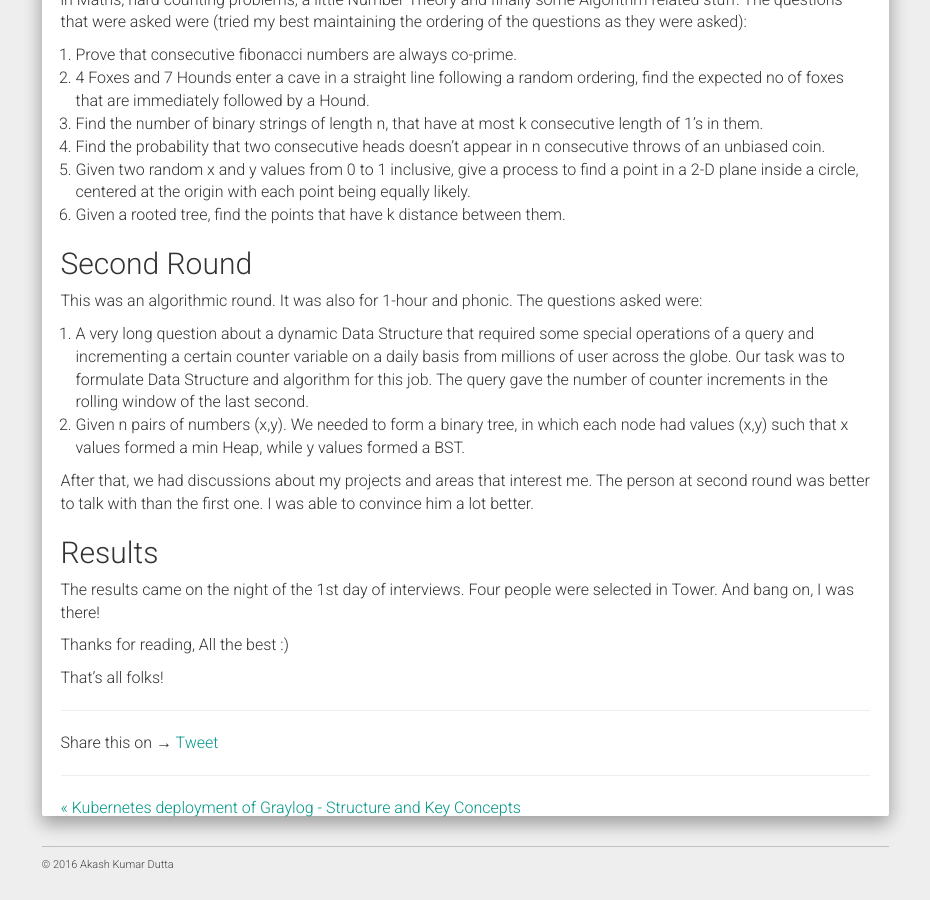
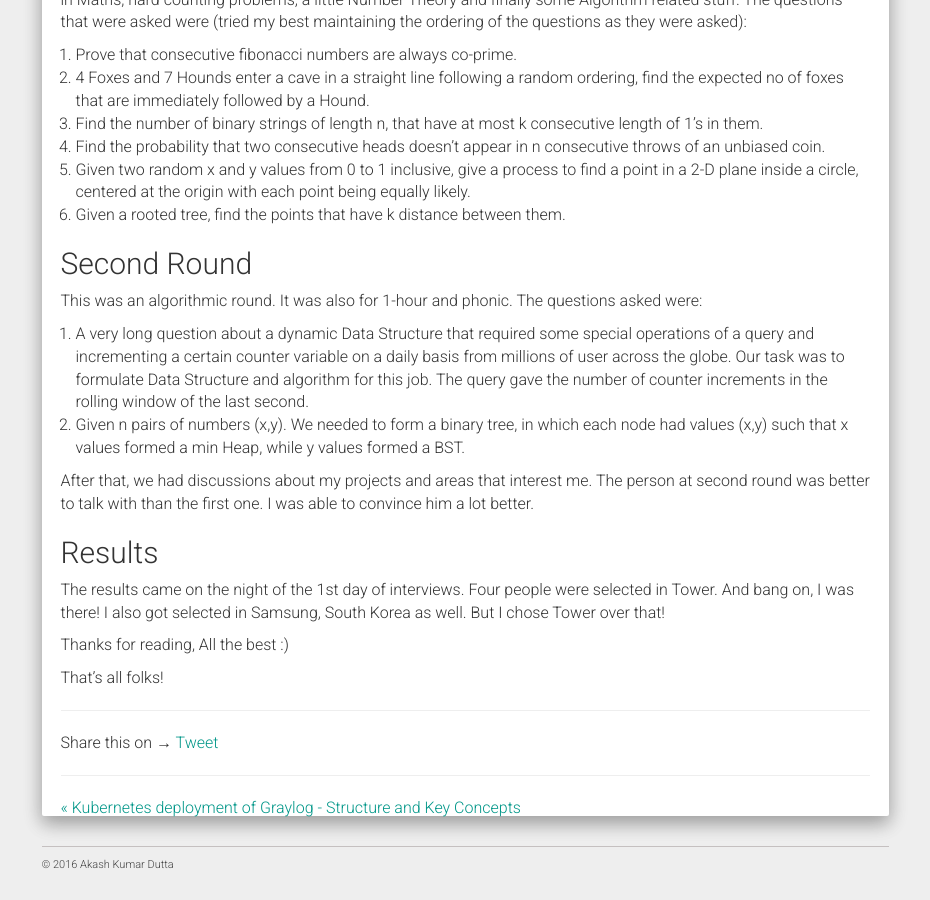
Before and after one commit to AkashKrDutta/AkashKrDutta.github.io, a Jekyll site: the page built from _posts/2017-08-16-Interview-experience-Tower.md, in a window 1280 px wide and 900 px high, scrolled down 1372 px. Shown: the whole window, without its empty margins (321-1251 px from the left). Built offline with Jekyll 4.4.1, drawn with Linux system fonts in a browser that asks for light colours; nearby versions of some CDN libraries; comment, search, counter and statistics services are not loaded.

Commit message:
Update 2017-08-16-Interview-experience-Tower.md

```diff
--- a/_posts/2017-08-16-Interview-experience-Tower.md
+++ b/_posts/2017-08-16-Interview-experience-Tower.md
@@ -47,7 +47,7 @@ This was an algorithmic round. It was also for 1-hour and phonic. The questions
 After that, we had discussions about my projects and areas that interest me. The person at second round was better to talk with than the first one. I was able to convince him a lot better.
 
 ## Results
-The results came on the night of the 1st day of interviews. Four people were selected in Tower. And bang on, I was there!
+The results came on the night of the 1st day of interviews. Four people were selected in Tower. And bang on, I was there! I also got selected in Samsung, South Korea as well. But I chose Tower over that!
 
 Thanks for reading, All the best :)
 
```
